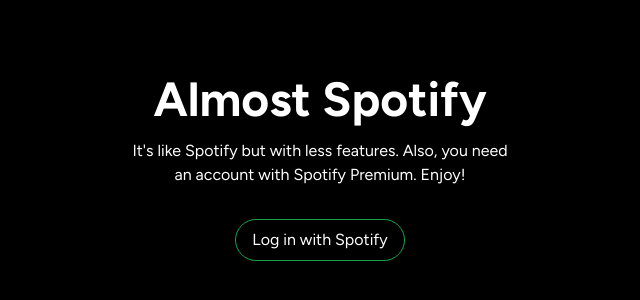
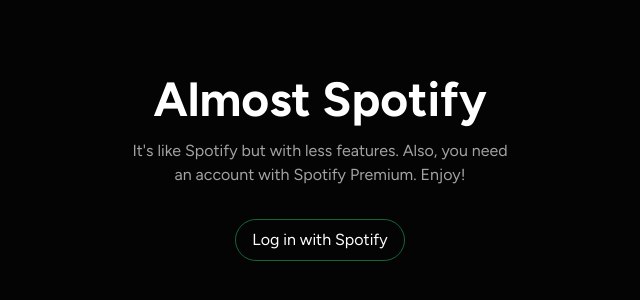
Before and after one commit to annawng/almost-spotify, a Next.js app: page /login in a window 1280 px wide. Shown: the part 232-532 px from the top of the page, without its empty margins (320-960 px from the left). Built offline with nearby package versions, Linux system fonts and the light colour scheme.

Commit message:
Fix colors

```diff
--- a/app/(site)/search/page.tsx
+++ b/app/(site)/search/page.tsx
@@ -91,7 +91,7 @@ const SearchPage = () => {
           type='search'
           placeholder='What do you want to listen to?'
           onChange={(e) => setQuery(e.target.value)}
-          className='w-96 rounded-full p-4 pl-12'
+          className='w-96 rounded-full p-4 pl-12 bg-white/[0.03]'
         />
       </section>
       <section className='flex flex-col gap-8'>
--- a/app/login/page.tsx
+++ b/app/login/page.tsx
@@ -4,9 +4,9 @@ import { signIn } from 'next-auth/react';
 
 const Login = () => {
   return (
-    <main className='flex flex-col items-center gap-4 h-full justify-center'>
+    <main className='flex flex-col items-center gap-4 h-full justify-center text-center bg-white/[0.015] px-8'>
       <h1 className='font-bold text-5xl'>Almost Spotify</h1>
-      <p className='max-w-sm text-center mb-4'>
+      <p className='max-w-sm mb-4 text-neutral-400'>
         It&apos;s like Spotify but with less features. Also, you need an account
         with Spotify Premium. Enjoy!
       </p>
@@ -14,7 +14,7 @@ const Login = () => {
         onClick={() => {
           signIn('spotify', { callbackUrl: '/' });
         }}
-        className='border border-green-600 px-4 py-2 rounded-full w-fit hover:bg-green-600 transition duration-200'
+        className='border border-green-800 px-4 py-2 rounded-full w-fit hover:bg-green-800 transition duration-200'
       >
         Log in with Spotify
       </button>
--- a/components/Box.tsx
+++ /dev/null
@@ -1,19 +0,0 @@
-import React, { ReactNode, FC } from 'react';
-import { twMerge } from 'tailwind-merge';
-
-interface BoxProps {
-  children: ReactNode;
-  className?: string;
-}
-
-const Box: FC<BoxProps> = ({ children, className }) => {
-  return (
-    <div
-      className={twMerge(`bg-neutral-900 rounded-lg h-fit w-full`, className)}
-    >
-      {children}
-    </div>
-  );
-};
-
-export default Box;
--- a/components/PlaybackBar.tsx
+++ b/components/PlaybackBar.tsx
@@ -26,7 +26,7 @@ const PlaybackBar = ({
   return (
     <section
       className={twMerge(
-        'flex justify-between items-center gap-4 py-4 px-6',
+        'flex justify-between items-center gap-4 py-4 px-6 bg-white/[0.025]',
         className
       )}
     >
--- a/components/PlaybackControls.tsx
+++ b/components/PlaybackControls.tsx
@@ -112,7 +112,7 @@ const PlaybackControls = ({
         </button>
         <button
           disabled={disabled}
-          className='bg-white rounded-full p-[2px] disabled:opacity-40 text-black hover:scale-105 transition'
+          className='bg-white rounded-full p-[2px] disabled:opacity-40 text-black hover:enabled:scale-105 transition'
           onClick={togglePlay}
           title={isPlaying ? 'Pause' : 'Play'}
         >
--- a/components/Playlists.tsx
+++ b/components/Playlists.tsx
@@ -30,7 +30,7 @@ const Playlists = () => {
       <div className='inline-flex items-center gap-x-2'>
         <h2 className='text-neutral-400 uppercase text-sm'>Playlists</h2>
       </div>
-      <div className='flex flex-col gap-2 overflow-y-scroll'>
+      <div className='flex flex-col gap-2 overflow-y-scroll pb-6'>
         {playlists &&
           playlists.map((playlist: any) => (
             <div key={playlist.id} className='max-w-full'>
--- a/components/Preview.tsx
+++ b/components/Preview.tsx
@@ -19,7 +19,7 @@ const Preview = ({
   return (
     <Link
       href={`/${type}/${id}`}
-      className='flex flex-col gap-4 max-w-[200px] bg-neutral-950 hover:bg-neutral-800 transition duration-300 p-5 rounded-md cursor-pointer'
+      className='flex flex-col gap-4 max-w-[200px] bg-white/[0.025] hover:bg-neutral-800 transition duration-300 p-5 rounded-md cursor-pointer'
     >
       <Image
         src={image}
--- a/components/Sidebar.tsx
+++ b/components/Sidebar.tsx
@@ -55,7 +55,7 @@ const Sidebar = ({ className }: { className?: string }) => {
   );
   return (
     <div className={className}>
-      <div className='hidden md:flex flex-col gap-10 p-6 bg-neutral-900 h-full w-[300px]'>
+      <div className='hidden md:flex flex-col gap-10 px-6 pt-6 bg-white/[0.05] h-full w-[300px]'>
         {userInfo && (
           <ProfilePreview avatar={userInfo.image} name={userInfo.name} />
         )}
--- a/components/WebPlayback.tsx
+++ b/components/WebPlayback.tsx
@@ -66,7 +66,9 @@ const WebPlayback = ({ children }: { children: React.ReactNode }) => {
 
   return (
     <DeviceContextProvider value={deviceId}>
-      <main className='h-full overflow-y-scroll p-6'>{children}</main>
+      <main className='h-full overflow-y-scroll p-6 bg-white/[0.015]'>
+        {children}
+      </main>
       {player && (
         <PlaybackBar
           className='col-span-2 w-full'
```
